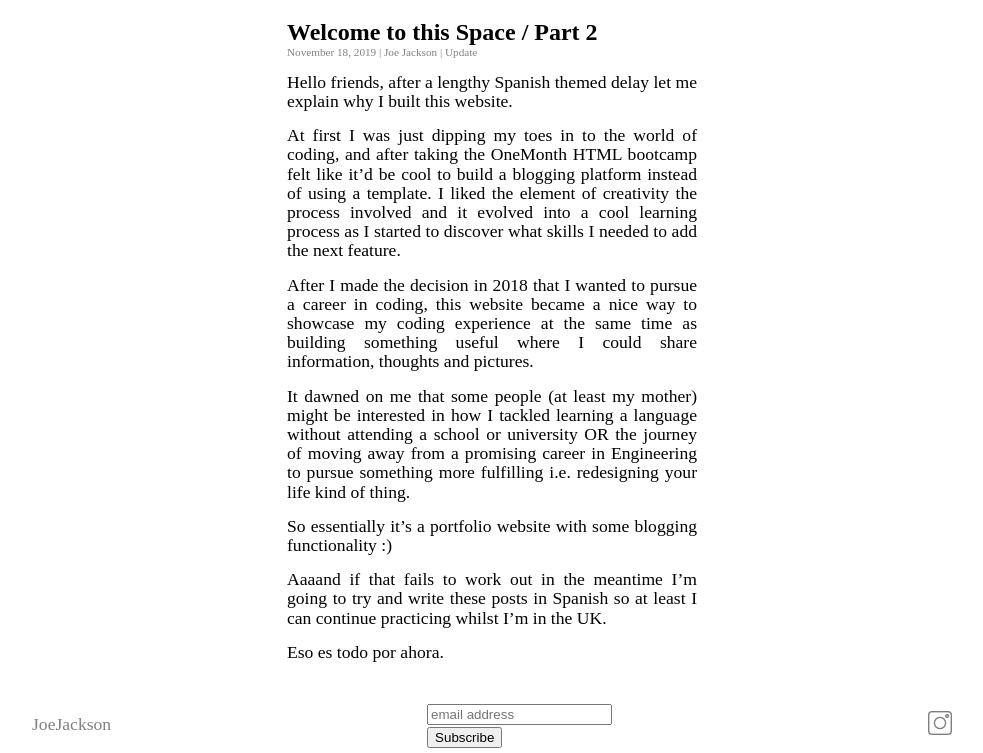
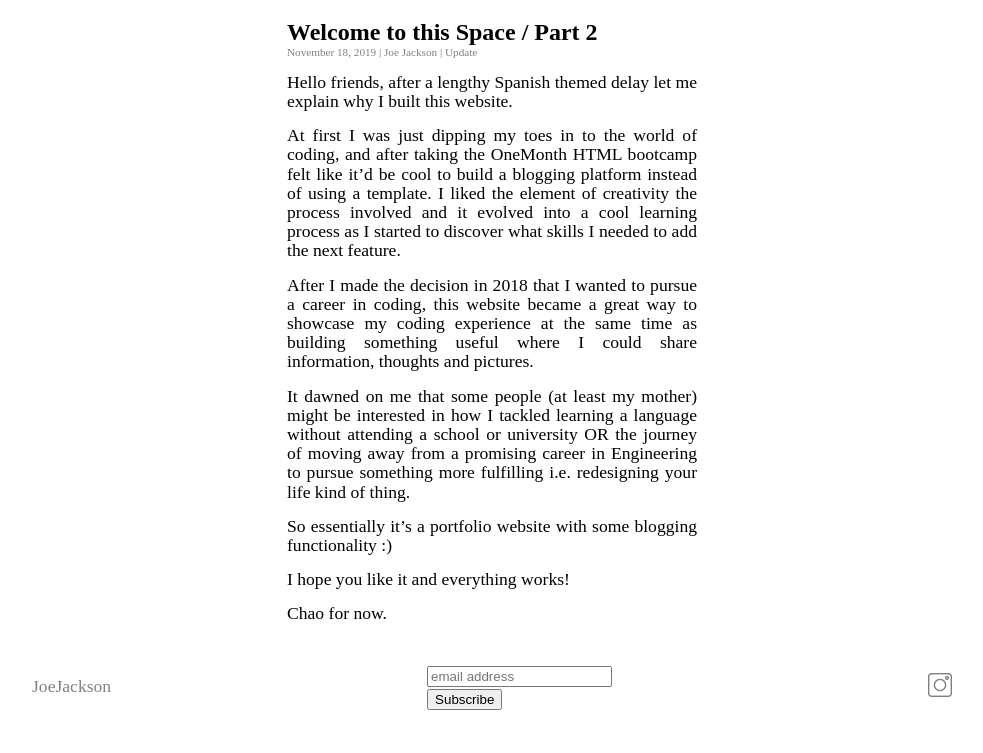
Before and after one commit to Jackpock123/jackpock123.github.io, a Jekyll site: the page built from _posts/2019-11-18-welcome-p2.md, in a window 1280 px wide. Shown: the part 328-1081 px from the top of the page, without its empty margins (148-1131 px from the left). Built offline with Jekyll 4.4.1, drawn with Linux system fonts in a browser that asks for light colours; comment, search, counter and statistics services are not loaded; after the commit the page ends 1043 px from its top, so only the background shows below that.

Commit message:
Update to layout templates and new posts
Updates to blog posts.

```diff
--- a/_layouts/default.html
+++ b/_layouts/default.html
@@ -15,12 +15,12 @@
 <body>
 	<header class="header">
 		<nav class="main-nav main-nav-js">
-			<li class="nav-home"><a href="/">Joe<strong>Jackson</strong></a></li>
+			<li class="nav-home"><a href="/home.html">Joe<strong>Jackson</strong></a></li>
 			<li class="nav-about"><a href="/about.html">About</a></li>
 			<li class="nav-travel"><a href="/travel.html">Travel</a></li>
 			<li class="nav-music"><a href="/music.html">Music</a></li>
 			<li class="nav-blog"><a href="/blog.html">Blog</a></li>
-			<li class="nav-fc"><a href="/f&c.html">Founders&Coders</a></li>
+			<li class="nav-fc"><a href="/">Founders&Coders</a></li>
 			<a href="javascript:void(0);" class="icon">
     			<i class="fa fa-bars"></i>
   			</a>
--- a/_posts/2019-11-18-welcome-p2.md
+++ b/_posts/2019-11-18-welcome-p2.md
@@ -9,15 +9,19 @@ Hello friends, after a lengthy Spanish themed delay let me explain why I built t
 
 At first I was just dipping my toes in to the world of coding, and after taking the OneMonth HTML bootcamp felt like it'd be cool to build a blogging platform instead of using a template. I liked the element of creativity the process involved and it evolved into a cool learning process as I started to discover what skills I needed to add the next feature.
 
-After I made the decision in 2018 that I wanted to pursue a career in coding, this website became a nice way to showcase my coding experience at the same time as building something useful where I could share information, thoughts and pictures.
+After I made the decision in 2018 that I wanted to pursue a career in coding, this website became a great way to showcase my coding experience at the same time as building something useful where I could share information, thoughts and pictures.
 
 It dawned on me that some people (at least my mother) might be interested in how I tackled learning a language without attending a school or university OR the journey of moving away from a promising career in Engineering to pursue something more fulfilling i.e. redesigning your life kind of thing.
 
 So essentially it's a portfolio website with some blogging functionality :)
 
-Aaaand if that fails to work out in the meantime I'm going to try and write these posts in Spanish so at least I can continue practicing whilst I'm in the UK.
+I hope you like it and everything works!
 
-Eso es todo por ahora.
+Chao for now.
+
+<!-- Aaaand if that fails to work out in the meantime I'm going to try and write some posts in Spanish so at least I can continue practicing whilst I'm in the UK.
+
+Eso es todo por ahora.  -->
 
 
 <!-- Hola muchacohs, despues de un retraso largo por español dejame explicar porque hice esta pagina web.
```
Also changed, not shown: _layouts/default-small.html (line endings or trailing spaces).
